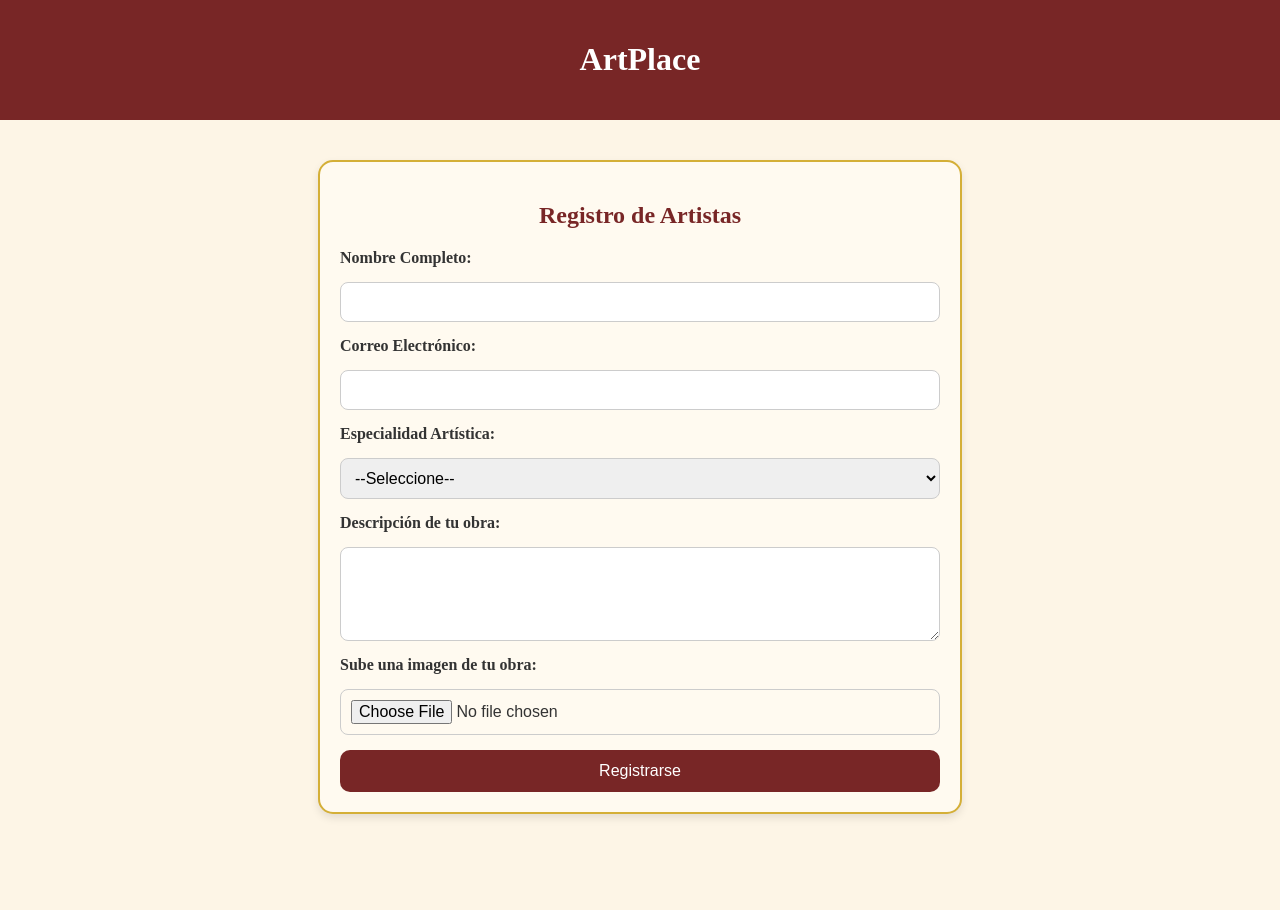
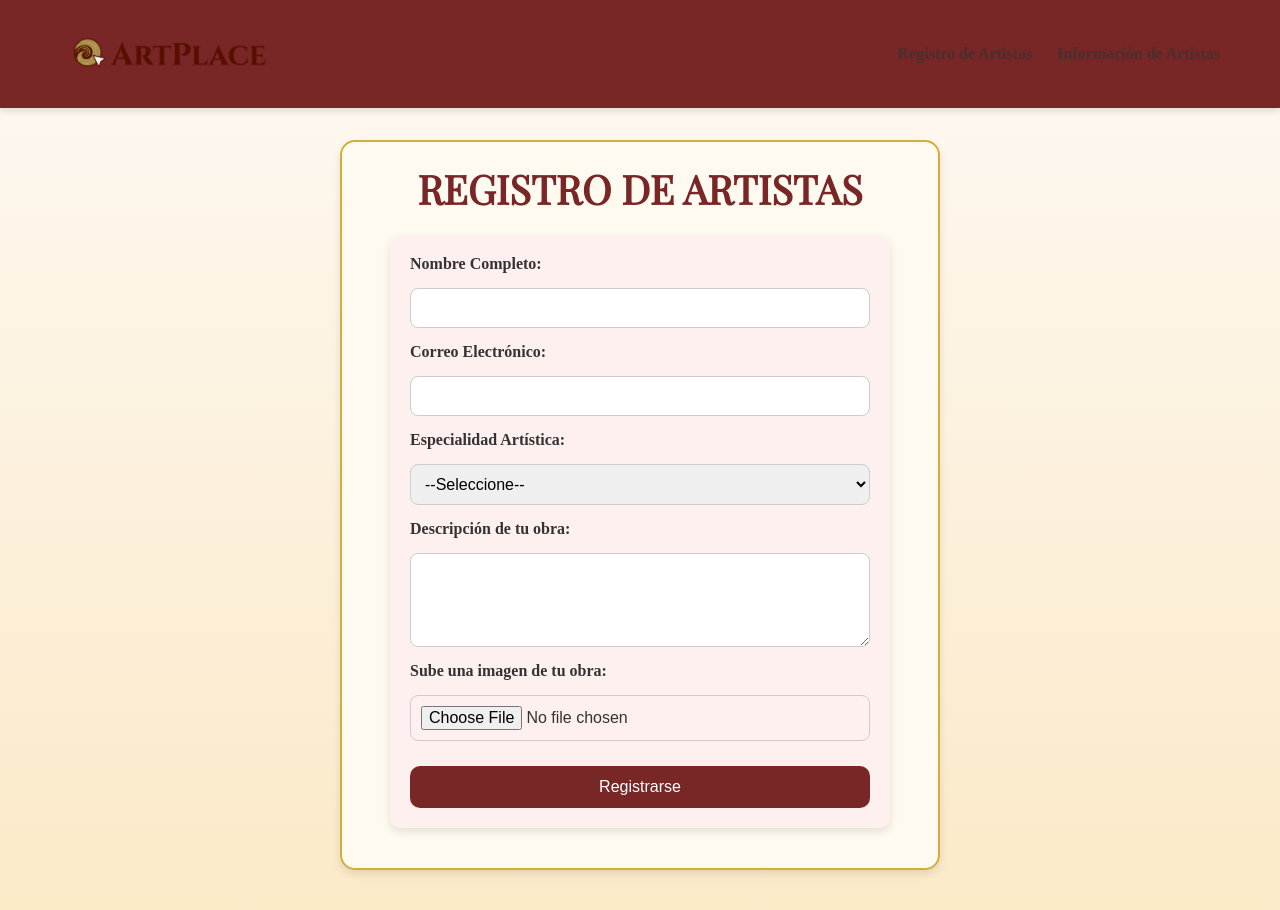
Before and after one commit to Serg27-st/BlogArte, a plain HTML site: page registro.html in a window 1280 px wide. Before the commit the page ends 854 px from the top, so only its background shows below. Drawn offline with nearby package versions, Linux system fonts and the light colour scheme.

Commit message:
version 5

```diff
--- a/registro.css
+++ b/registro.css
@@ -6,6 +6,7 @@ body {
   font-family: serif;
   margin: 0;
   padding: 0;
+  padding-top: 100px; /* << Añade esta línea */
   color: #333;
 }
 
--- a/registro.html
+++ b/registro.html
@@ -4,14 +4,27 @@
   <meta charset="UTF-8">
   <meta name="viewport" content="width=device-width, initial-scale=1.0">
   <title>Registro de Artistas – ArtPlace</title>
+  <link rel='stylesheet' type='text/css' media='screen' href='style.css'>
   <link rel="stylesheet" href="registro.css">
 </head>
 <body>
-  <header class="main-header">
-    <h1><a href="index.html">ArtPlace</a></h1>
-  </header>
+<header class="main-header">
+  <div class="contenedor-header">
+    <div class="logo-container">
+      <a href="index.html">
+        <img src="utpLogo.png" alt="Logo UTP" class="logo-img">
+      </a>
+    </div>
+    <nav class="nav-links">
+      <ul>
+        <li><a href="registro.html">Registro de Artistas</a></li>
+        <li><a href="informacion.html">Información de Artistas</a></li>
+      </ul>
+    </nav>
+  </div>
+</header>
 
-  <main class="formulario-container">
+  <main class="formulario-container contenido-ajustado">
     <h2>Registro de Artistas</h2>
     <form action="procesar_registro.php" method="post" class="formulario-artista">
       <label for="nombre">Nombre Completo:</label>
--- a/style.css
+++ b/style.css
@@ -53,7 +53,7 @@ header {
 }
 
 .logo-img {
-  width: 50px;
+  width: 220px;
   height: auto;
 }
 
@@ -267,3 +267,7 @@ footer {
 section, .galeria, .obra, form {
   animation: fadeIn 1s ease-in-out;
 }
+
+.contenido-ajustado {
+  padding-top: 100px;
+}
```
Also changed, not shown: index.html (+5 -4 lines), informacion.html (+16 -4 lines), 1 other file.
